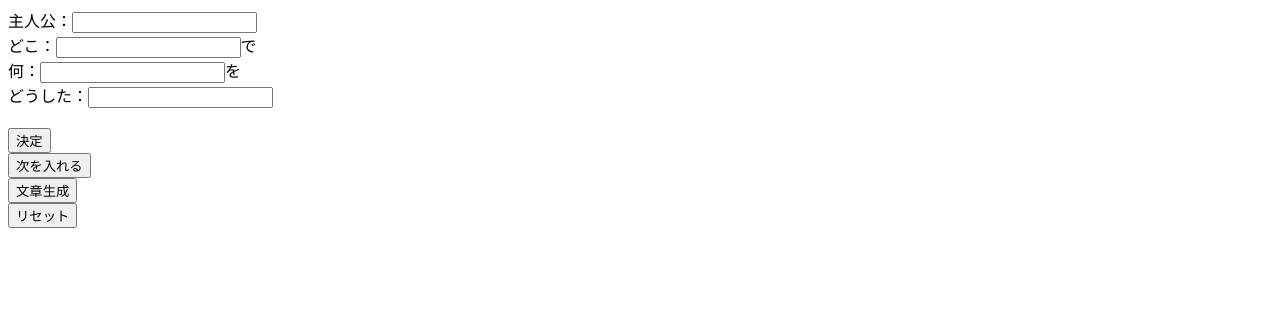
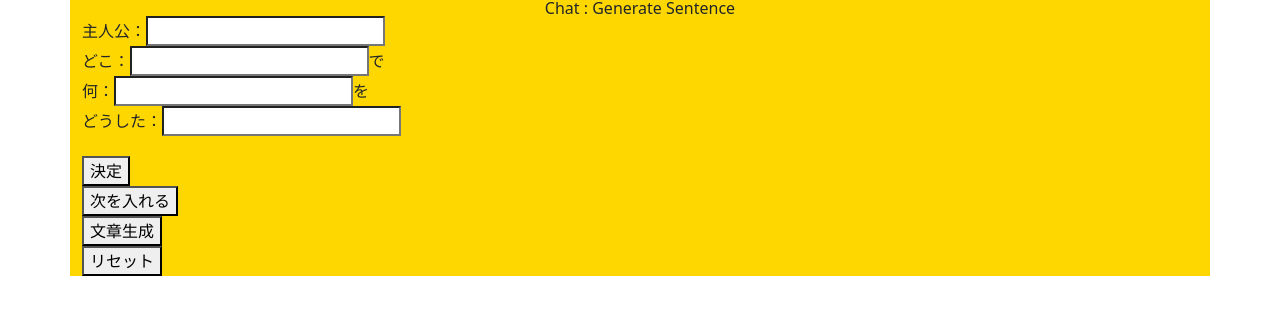
Before and after one commit to konishimari/js03_kadai_chat_try1, a plain HTML site: page index.html in a window 1280 px wide. Drawn offline with nearby package versions, Linux system fonts and the light colour scheme; no server answers.

Commit message:
cssを書き始めます

```diff
--- /dev/null
+++ b/css/reset.css
@@ -0,0 +1,63 @@
+@charset "UTF-8";
+html, body, div, span, applet, object, iframe,
+h1, h2, h3, h4, h5, h6, p, blockquote, pre,
+a, abbr, acronym, address, big, cite, code,
+del, dfn, em, img, ins, kbd, q, s, samp,
+small, strike, strong, sub, sup, tt, var,
+b, u, i, center,
+dl, dt, dd, ol, ul, li,
+fieldset, form, label, legend,
+table, caption, tbody, tfoot, thead, tr, th, td,
+article, aside, canvas, details, embed,
+figure, figcaption, footer, header, hgroup,
+menu, nav, output, ruby, section, summary,
+time, mark, audio, video {
+margin: 0;
+padding: 0;
+border: none;
+font-style: normal;
+text-align: left;
+zoom: 1;
+}
+article, aside, details, figcaption, figure,
+footer, header, hgroup, menu, nav, section {
+display: block;
+}
+table {
+border-collapse: collapse;
+font-family: inherit;
+}
+h1,h2,h3,h4,h5 {
+font-size: 100%;
+font-weight: normal;
+line-height: 1;
+}
+input,textarea,select {
+font-family: inherit;
+font-size: 16px;
+}
+input[type="button"],input[type="text"],input[type="submit"] {
+-webkit-appearance: none;
+border-radius: 0;
+}
+textarea {
+resize: none;
+-webkit-appearance: none;
+border-radius: 0;
+}
+th,td {
+border-collapse: collapse;
+}
+table th,table td {
+white-space: nowrap;
+}
+ul,ol {
+list-style-type: none;
+}
+img {
+vertical-align: text-bottom;
+vertical-align: -webkit-baseline-middle;
+max-width: 100%;
+height: auto;
+width /***/:auto;
+}
--- /dev/null
+++ b/css/style.css
@@ -0,0 +1,4 @@
+@charset "UTL-8";
+.container{
+    background-color: gold;
+}
--- a/index.html
+++ b/index.html
@@ -1,13 +1,20 @@
 <!DOCTYPE html>
-<html lang="en">
+<html lang="ja">
 <head>
     <meta charset="UTF-8">
     <meta http-equiv="X-UA-Compatible" content="IE=edge">
     <meta name="viewport" content="width=device-width, initial-scale=1.0">
+    <link href="https://cdn.jsdelivr.net/npm/bootstrap@5.0.2/dist/css/bootstrap.min.css" rel="stylesheet" integrity="sha384-EVSTQN3/azprG1Anm3QDgpJLIm9Nao0Yz1ztcQTwFspd3yD65VohhpuuCOmLASjC" crossorigin="anonymous">
     <title>文章生成chat</title>
+    <link rel="stylesheet" href="css/reset.css">
+    <link rel="stylesheet" href="css/style.css">
 </head>
 <body>
-    <div>
+    <div class="container">
+    <div class="wrapper ">
+
+        <h1 class="text-center">Chat : Generate Sentence
+        </h1>
         <div>主人公：<input type="text" id="subject"> </div>
         <div>どこ：<input type="text" id="place">で</div>
         <div>何：<input type="text" id="thing">を</div>
@@ -24,6 +31,8 @@
         <button id="delete">リセット</button>
 
     </div>
+    </div>
+
 
     <script src="https://ajax.googleapis.com/ajax/libs/jquery/3.6.0/jquery.min.js"></script>
     <script type="module">
@@ -114,7 +123,7 @@
         });
 
 
-      </script>
+    </script>
 
 
 </body>
```
Also changed, not shown: 1 other file.
